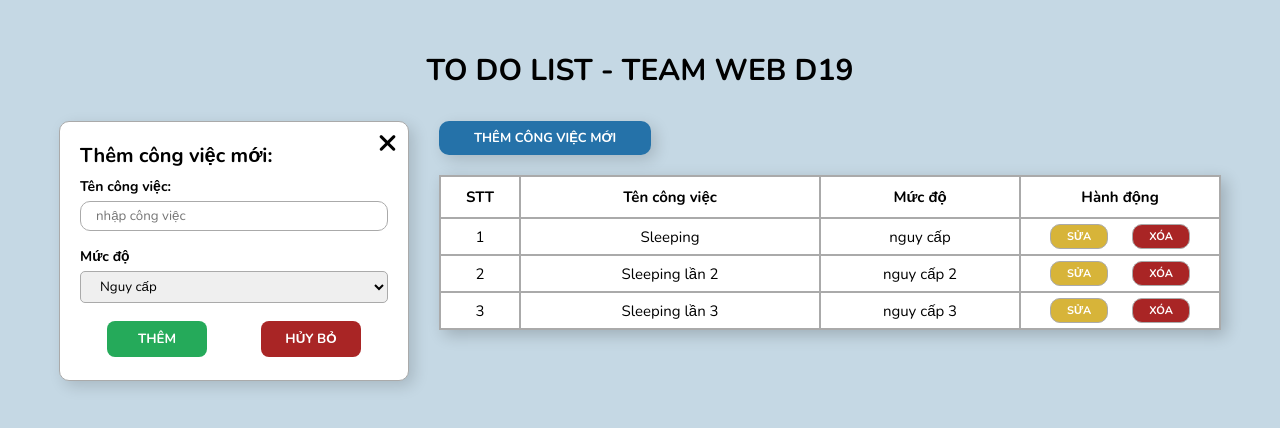
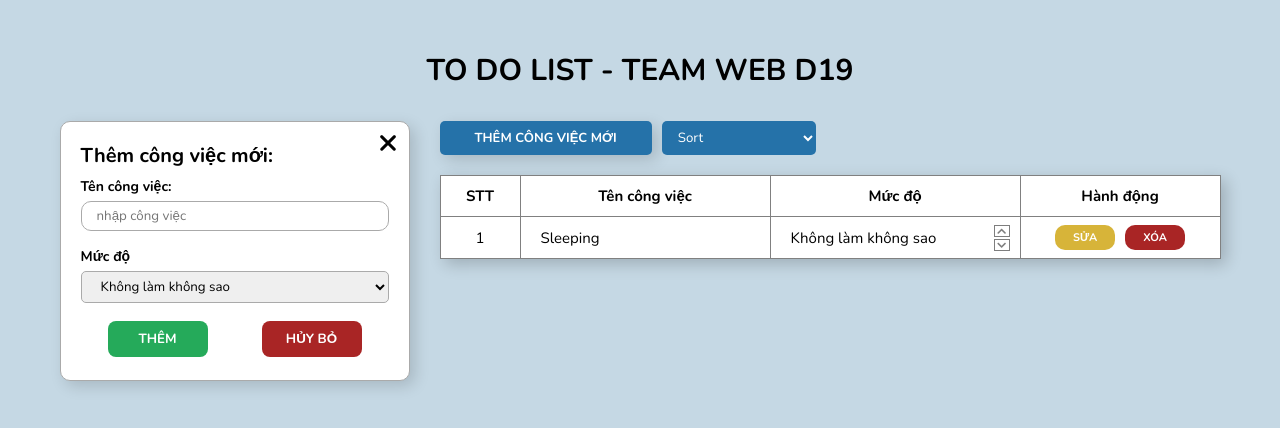
Before and after one commit to LeoAsher25/TodoList, a React (Create React App) app: page / in a window 1280 px wide. Shown: the top 428 px of the page. Built offline with nearby package versions, Linux system fonts and the light colour scheme.

Commit message:
almost done

```diff
--- a/src/AddTodoBox/index.jsx
+++ b/src/AddTodoBox/index.jsx
@@ -1,28 +1,40 @@
-import React, { useState } from "react";
+import React from "react";
 import PropTypes from "prop-types";
 import "./AddTodoBox.scss";
 
 const AddTodoBox = (props) => {
-  const { todos, setTodos, setAddBoxIsOpen } = props;
-
-  const [newTodo, setNewTodo] = useState({
-    id: 0,
-    name: "",
-    level: "Nguy cấp",
-  });
+  const {
+    todos,
+    setTodos,
+    optionLevels,
+    setAddBoxIsOpen,
+    isEditting,
+    setIsEditting,
+    newTodo,
+    setNewTodo,
+  } = props;
 
   // handle when form submitted
   const handleFormSubmit = (e) => {
     e.preventDefault();
-    if (newTodo.name.trim() != "") {
-      newTodo.id = todos.length + 1;
 
-      setTodos([...todos, newTodo]);
+    if (newTodo.name.trim() !== "") {
+      if (isEditting) {
+        const tmpTodos = [...todos];
+        const index = todos.findIndex((todo) => todo.id === newTodo.id);
+        tmpTodos.splice(index, 1, newTodo);
+
+        setTodos([...tmpTodos]);
+        setIsEditting(false);
+      } else {
+        newTodo.id = todos.length + 1;
+        setTodos([...todos, newTodo]);
+      }
 
       setNewTodo({
         id: 0,
         name: "",
-        level: "Nguy cấp",
+        level: optionLevels[0],
       });
 
       setAddBoxIsOpen(false);
@@ -35,7 +47,7 @@ const AddTodoBox = (props) => {
 
     setNewTodo({
       ...newTodo,
-      [name]: value,
+      [name]: name === "name" ? value : JSON.parse(value),
     });
   };
 
@@ -45,7 +57,9 @@ const AddTodoBox = (props) => {
         {" "}
         &times;{" "}
       </span>
-      <h3 className="heading">Thêm công việc mới: </h3>
+      <h3 className="heading">
+        {isEditting ? "Edit công việc" : "Thêm công việc mới: "}{" "}
+      </h3>
 
       <form action="" className="form-wrap">
         <div className="form-gr">
@@ -67,18 +81,20 @@ const AddTodoBox = (props) => {
           <select
             id="todoLevel"
             name="level"
-            value={newTodo.level}
+            value={JSON.stringify(newTodo.level)}
             onChange={(e) => handleOnChange(e)}
           >
-            <option value="Nguy cấp">Nguy cấp</option>
-            <option value="Nguy cấp 2">Nguy cấp 2</option>
-            <option value="Nguy cấp 3">Nguy cấp 3</option>
+            {optionLevels.map((option, index) => (
+              <option key={index} value={JSON.stringify(option)}>
+                {option.titleLevel}{" "}
+              </option>
+            ))}
           </select>
         </div>
 
         <div className="btn-wrap">
           <button type="submit" onClick={(e) => handleFormSubmit(e)}>
-            Thêm
+            {!isEditting ? "Thêm" : "Save"}
           </button>
           <button onClick={() => setAddBoxIsOpen(false)}>Hủy bỏ</button>
         </div>
@@ -91,6 +107,10 @@ AddTodoBox.propTypes = {
   todos: PropTypes.array,
   setTodos: PropTypes.func,
   setAddBoxIsOpen: PropTypes.func,
+  isEditting: PropTypes.bool,
+  setIsEditting: PropTypes.func,
+  newTodo: PropTypes.object,
+  setNewTodo: PropTypes.func,
 };
 
 export default AddTodoBox;
--- a/src/App.js
+++ b/src/App.js
@@ -1,37 +1,102 @@
-import { useState } from "react";
+import { useRef, useState } from "react";
 import AddTodoBox from "./AddTodoBox";
 import "./App.scss";
 import TodoList from "./TodoList";
 
 function App() {
+  const SelectEleRef = useRef(null);
+
+  // const optionLevels = ["Không làm không sao", "Phải làm", "Làm ngay"];
+  const optionLevels = [
+    {
+      titleLevel: "Không làm không sao",
+      orderLevel: 3,
+    },
+    {
+      titleLevel: "Phải làm",
+      orderLevel: 2,
+    },
+    {
+      titleLevel: "Làm ngay",
+      orderLevel: 1,
+    },
+  ];
+
   const [todos, setTodos] = useState([
     {
       id: 1,
       name: "Sleeping",
-      level: "nguy cấp",
-    },
-    {
-      id: 2,
-      name: "Sleeping lần 2",
-      level: "nguy cấp 2",
-    },
-    {
-      id: 3,
-      name: "Sleeping  lần 3",
-      level: "nguy cấp 3",
+      level: optionLevels[0],
     },
   ]);
 
+  const [newTodo, setNewTodo] = useState({
+    id: 0,
+    name: "",
+    level: optionLevels[0],
+  });
+
+  const [isEditting, setIsEditting] = useState(false);
+
   const [addBoxIsOpen, setAddBoxIsOpen] = useState(true);
 
-  function handleOpenAddTodoBox(e) {
-    e.preventDefault();
-    const addTodoBoxEle = document.querySelector(".add-todo-box");
-    console.log(addTodoBoxEle);
-    if (addTodoBoxEle) {
-      addTodoBoxEle.classList.toggle("active");
+  const handleSetIsEditting = (todo) => {
+    setNewTodo({
+      id: todo.id,
+      name: todo.name,
+      level: todo.level,
+    });
+    setIsEditting(true);
+    setAddBoxIsOpen(true);
+  };
+
+  const handleSortTodo = (e) => {
+    const sortType = e.target.value;
+    const tmpTodos = [...todos];
+
+    switch (sortType) {
+      case "Tên: a-z":
+        tmpTodos.sort((t1, t2) => {
+          let t1name = t1.name.toLowerCase();
+          let t2name = t2.name.toLowerCase();
+          if (t1name < t2name) {
+            return -1;
           }
+          if (t1name > t2name) {
+            return 1;
           }
+          return 0;
+        });
+        break;
+
+      case "Tên: z-a":
+        tmpTodos.sort((t1, t2) => {
+          let t1name = t1.name.toLowerCase();
+          let t2name = t2.name.toLowerCase();
+          if (t1name > t2name) {
+            return -1;
+          }
+          if (t1name < t2name) {
+            return 1;
+          }
+          return 0;
+        });
+        break;
+
+      case "Mức độ: Tăng dần":
+        tmpTodos.sort((t1, t2) => t2.level.orderLevel - t1.level.orderLevel);
+        break;
+
+      case "Mức độ: Giảm dần":
+        tmpTodos.sort((t1, t2) => t1.level.orderLevel - t2.level.orderLevel);
+        break;
+
+      default:
+        break;
+    }
+
+    setTodos(tmpTodos);
+  };
 
   return (
     <div className="app">
@@ -41,20 +106,49 @@ function App() {
           <AddTodoBox
             todos={todos}
             setTodos={setTodos}
+            optionLevels={optionLevels}
             setAddBoxIsOpen={setAddBoxIsOpen}
+            isEditting={isEditting}
+            setIsEditting={setIsEditting}
+            newTodo={newTodo}
+            setNewTodo={setNewTodo}
           />
         ) : (
           ""
         )}
 
         <div className="todo-wrap">
+          <div className="home-btn-wrap">
             <button
               className="add-new-todo-btn"
-            onClick={() => setAddBoxIsOpen(true)}
+              onClick={() => setAddBoxIsOpen(!addBoxIsOpen)}
             >
               Thêm công việc mới
             </button>
-          <TodoList todos={todos} setTodos={setTodos} />
+
+            <form action="" className="sort-todos-form">
+              <select
+                ref={SelectEleRef}
+                name="sortTodos"
+                id="sortTodos"
+                className="sort-todos-wrap"
+                onChange={(e) => handleSortTodo(e)}
+              >
+                <option default>Sort</option>
+                <option value="Tên: a-z">Tên: a-z</option>
+                <option value="Tên: z-a">Tên: z-a</option>
+                <option value="Mức độ: Tăng dần">Mức độ: Tăng dần</option>
+                <option value="Mức độ: Giảm dần">Mức độ: Giảm dần</option>
+              </select>
+            </form>
+          </div>
+          <TodoList
+            todos={todos}
+            setTodos={setTodos}
+            handleSetIsEditting={handleSetIsEditting}
+            setNewTodo={setNewTodo}
+            optionLevels={optionLevels}
+          />
         </div>
       </div>
     </div>
--- a/src/App.scss
+++ b/src/App.scss
@@ -27,19 +27,46 @@ button {
     .todo-wrap {
       margin-left: 3rem;
 
-      button.add-new-todo-btn {
-        padding: 0.8rem 3.5rem;
+      .home-btn-wrap {
         margin-bottom: 2rem;
-        border-radius: 1rem;
-        cursor: pointer;
+        display: flex;
 
-        font-size: 1.3rem;
-        font-weight: 600;
-        text-transform: uppercase;
+        button.add-new-todo-btn {
+          margin-right: 1rem;
+          cursor: pointer;
+          border-radius: 0.5rem;
 
-        color: #fff;
-        background-color: #2572a9;
-        box-shadow: 5px 5px 15px rgba(0, 0, 0, 0.15);
+          font-size: 1.3rem;
+          font-weight: 600;
+          color: #fff;
+
+          background-color: #2572a9;
+          box-shadow: 5px 5px 15px rgba(0, 0, 0, 0.15);
+          padding: 0.8rem 3.5rem;
+          text-transform: uppercase;
+        }
+
+        form.sort-todos-form {
+          display: flex;
+
+          .sort-todos-wrap {
+            background-color: #2572a9;
+            border: none;
+            outline: none;
+            border-radius: 0.5rem;
+
+            color: #fff;
+            padding: 0 1.2rem;
+
+            option {
+              background-color: #fff;
+              color: #000;
+            }
+            option[default] {
+              display: none;
+            }
+          }
+        }
       }
     }
   }
--- a/src/TodoItem/index.jsx
+++ b/src/TodoItem/index.jsx
@@ -1,18 +1,40 @@
-import React, { useState } from "react";
+import React from "react";
 import PropTypes from "prop-types";
 
 const TodoItem = (props) => {
-  const { todo, handleRemoveTodo } = props;
-
+  const {
+    todo,
+    handleRemoveTodo,
+    handleSetIsEditting,
+    index,
+    handleChangeLevel,
+  } = props;
 
   return (
     <tr className="todo-item">
-      <td>{todo.id}</td>
+      <td>{index + 1}</td>
       <td>{todo.name}</td>
-      <td>{todo.level}</td>
-      <td  className="action-wrap ">
-        <button className="edit-todo">Sửa</button>
-        <button className="remove-todo" onClick={(e) => handleRemoveTodo(e, todo.id)} >Xóa</button>
+      <td className="level-box">
+        <span>{todo.level.titleLevel}</span>
+        <div className="change-level">
+          <span onClick={(e) => handleChangeLevel(e, 0, todo, index)}>
+            <i className="fas fa-chevron-up"></i>
+          </span>
+          <span onClick={(e) => handleChangeLevel(e, 1, todo, index)}>
+            <i className="fas fa-chevron-down"></i>
+          </span>
+        </div>
+      </td>
+      <td className="action-wrap ">
+        <button className="edit-todo" onClick={() => handleSetIsEditting(todo)}>
+          Sửa
+        </button>
+        <button
+          className="remove-todo"
+          onClick={(e) => handleRemoveTodo(e, todo.id)}
+        >
+          Xóa
+        </button>
       </td>
     </tr>
   );
--- a/src/TodoList/TodoList.scss
+++ b/src/TodoList/TodoList.scss
@@ -1,32 +1,36 @@
 .todo-list {
-  * {
-    text-align: center;
-    border: 1px solid #aaa;
-  }
-
   box-shadow: 5px 5px 15px rgba(0, 0, 0, 0.2);
-
   font-size: 1.5rem;
   background-color: #fff;
 
-  th {
-    padding: 1rem;
-    font-weight: 700;
+  * {
+    text-align: center;
   }
-  td {
-    padding: 0.5rem;
+
+  table {
+    border-collapse: collapse;
+
+    th {
+      padding: 1rem;
+      font-weight: 700;
+    }
+
+    tr td:nth-child(2),
+    tr td:nth-child(3) {
+      text-align: left;
+      padding-left: 2rem;
+      padding-right: 2rem;
+    }
   }
 
   .action-wrap {
-    display: flex;
-    justify-content: space-evenly;
-
     button {
-      padding: 0.4rem 1.6rem;
+      padding: 0.5rem 1.8rem;
+      margin: 0.8rem auto;
       border-radius: 1rem;
       text-transform: uppercase;
+
       cursor: pointer;
-
       font-size: 1.1rem;
       font-weight: 700;
       color: #fff;
@@ -39,5 +43,42 @@
         background-color: #a92525;
       }
     }
+    button + button {
+      margin-left: 1rem;
+    }
   }
 }
+
+.level-box {
+  position: relative;
+
+  .change-level {
+    position: absolute;
+    top: 50%;
+    transform: translateY(-50%);
+    right: 1rem;
+
+    display: flex;
+    flex-direction: column;
+
+    span {
+      cursor: pointer;
+      background-color: #fff;
+      border: 1px solid;
+      opacity: 0.5;
+
+      width: 1.6rem;
+      height: 1.2rem;
+      line-height: 1.2rem;
+      font-size: 1rem;
+
+      &:hover {
+        opacity: 0.8;
+      }
+    }
+
+    span + span {
+      margin-top: 0.2rem;
+    }
+  }
+}
--- a/src/TodoList/index.jsx
+++ b/src/TodoList/index.jsx
@@ -1,31 +1,69 @@
 import React from "react";
 import PropTypes from "prop-types";
 import TodoItem from "../TodoItem";
-import './TodoList.scss';
+import "./TodoList.scss";
 
 const TodoList = (props) => {
-  const { todos, setTodos } = props;
+  const { todos, setTodos, handleSetIsEditting, optionLevels } = props;
 
   function handleRemoveTodo(e, id) {
-    // e.prevenDefault();
-    let newTodos = todos.filter(todo => todo.id !== id)
-    newTodos.forEach((todo, index) => todo.id = index+1)
-    setTodos(newTodos)
+    let newTodos = todos.filter((todo) => todo.id !== id);
+    setTodos([...newTodos]);
   }
+
+  const handleChangeLevel = (e, isDecrease, todo, index) => {
+    let indexInOptionLevels = optionLevels.findIndex(
+      (item) => item.titleLevel === todo.level.titleLevel
+    );
+
+    switch (isDecrease) {
+      case 0:
+        if (indexInOptionLevels === optionLevels.length - 1) {
+          indexInOptionLevels = 0;
+        } else {
+          indexInOptionLevels += 1;
+        }
+        break;
+
+      case 1:
+        if (indexInOptionLevels === 0) {
+          indexInOptionLevels = optionLevels.length - 1;
+        } else {
+          indexInOptionLevels -= 1;
+        }
+        break;
+
+      default:
+        break;
+    }
+
+    todo.level = optionLevels[indexInOptionLevels];
+    const tmpTodos = [...todos];
+    tmpTodos.splice(index, 1, todo);
+    setTodos([...tmpTodos]);
+  };
 
   return (
     <div className="todo-list">
-      <table  border="1" cellPadding="0" cellSpacing="0">
+      <table border="1" cellPadding="0" cellSpacing="0">
         <tbody>
           <tr className="table-header">
             <th width="80">STT</th>
-            <th width="300">Tên công việc</th>
-            <th width="200">Mức độ</th>
+            <th width="250">Tên công việc</th>
+            <th width="250">Mức độ</th>
             <th width="200">Hành động</th>
           </tr>
 
-          {todos.map((todo) => (
-            <TodoItem key={todo.id} todo={todo} handleRemoveTodo={handleRemoveTodo} />
+          {todos.map((todo, index) => (
+            <TodoItem
+              key={todo.id}
+              todo={todo}
+              handleRemoveTodo={handleRemoveTodo}
+              handleSetIsEditting={handleSetIsEditting}
+              index={index}
+              optionLevels={optionLevels}
+              handleChangeLevel={handleChangeLevel}
+            />
           ))}
         </tbody>
       </table>
@@ -35,6 +73,8 @@ const TodoList = (props) => {
 
 TodoList.propTypes = {
   todos: PropTypes.array,
+  setTodos: PropTypes.func,
+  handleRemoveTodo: PropTypes.func,
 };
 
 export default TodoList;
```
Also changed, not shown: public/index.html (+8 -5 lines), src/img/plus.png (added). Lines whose indentation alone changed are shown as unchanged.
